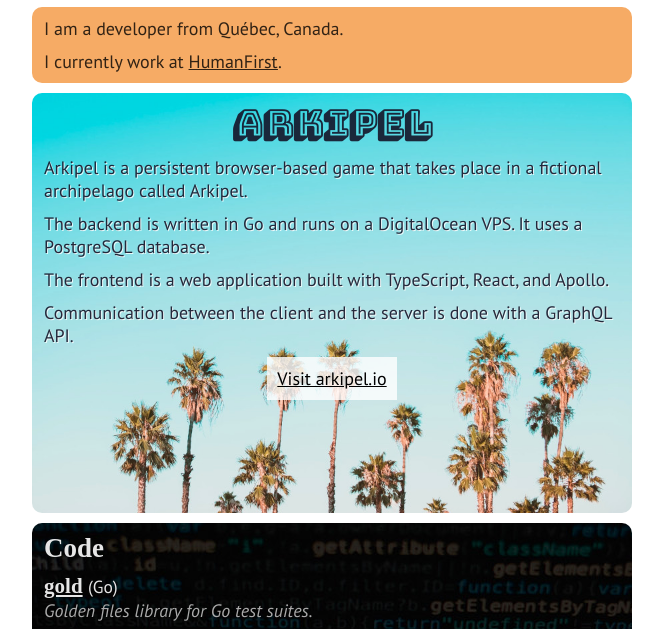
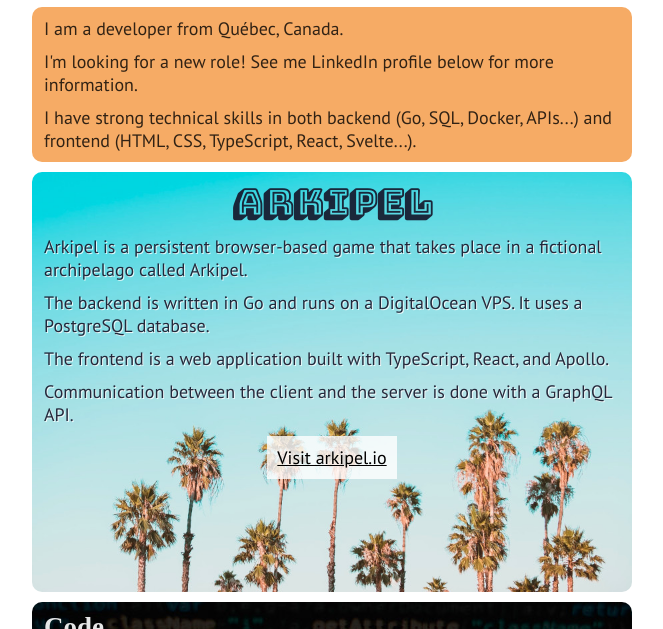
Before and after one commit to mfcochauxlaberge/mfcochauxlaberge.github.io, a plain HTML site: page index.html in a window 1280 px wide. Shown: the part 113-742 px from the top of the page, without its empty margins (308-971 px from the left). Drawn offline with Linux system fonts and the light colour scheme; a web font is replaced by a local one.

Commit message:
Remove employer, add message about job search

```diff
--- a/index.html
+++ b/index.html
@@ -21,9 +21,12 @@
 					<p>
 						I am a developer from Québec, Canada.
 					</p>
-					<p>
-						I currently work at <a href="https://humanfirst.ai">HumanFirst</a>.<br>
-					</p>
+					<!-- <p>
+						I currently work at <a href="https://humanfirst.ai">HumanFirst</a>.
+					</p> -->
+					<p>I'm looking for a new role! See me LinkedIn profile below for more information.</p>
+					<p>I have strong technical skills in both backend (Go, SQL, Docker, APIs...) and
+						frontend (HTML, CSS, TypeScript, React, Svelte...).</p>
 				</div>
 				<div class="box box-arkipel">
 					<h2>Arkipel</h2>
```
